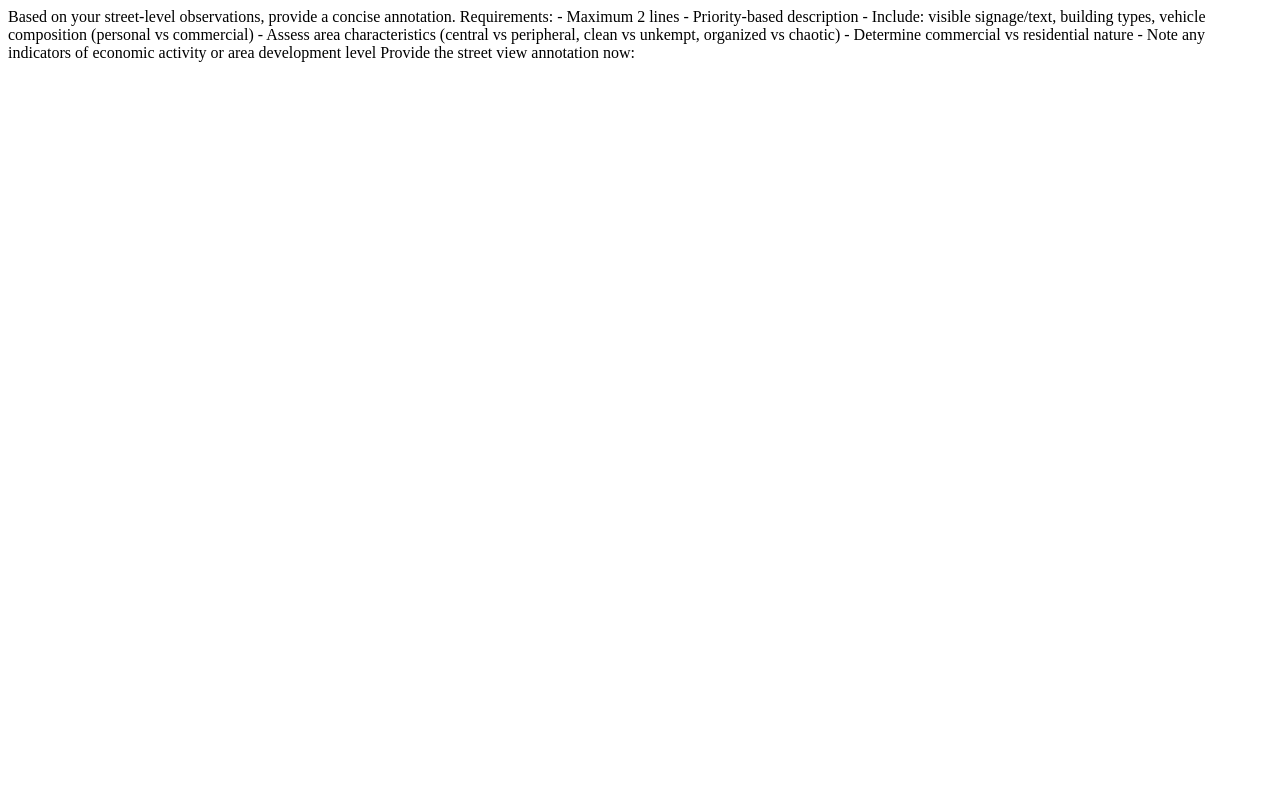
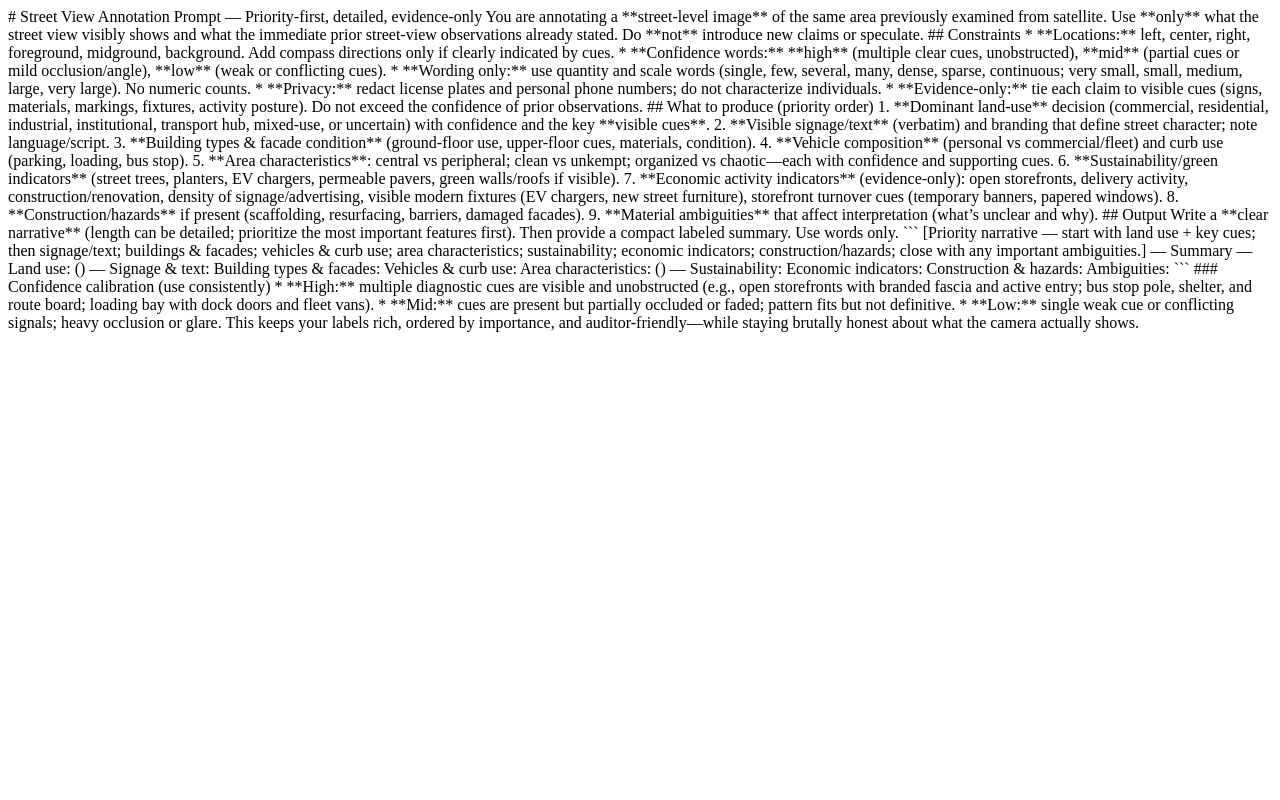
Before and after one commit to Earth-Observation-LLM/EOLLM, a Python web app: template src/prompts/templates/labeling/street_annotation.j2 in a window 1280 px wide. Run offline with Jinja, Linux system fonts and the light colour scheme; the template is opened without the code that fills it, so the values that code supplies are empty.

Commit message:
Revise street view annotation prompt to enhance clarity and detail. Introduced structured constraints and output requirements, emphasizing evidence-based observations and prioritization of key features. Updated guidance on confidence calibration and narrative construction for improved annotation quality.

````diff
--- a/src/prompts/templates/labeling/street_annotation.j2
+++ b/src/prompts/templates/labeling/street_annotation.j2
@@ -2,14 +2,53 @@
 {# Context variables:
    - None required (follows thinking step)
 #}
-Based on your street-level observations, provide a concise annotation.
+# Street View Annotation Prompt — Priority-first, detailed, evidence-only
 
-Requirements:
-- Maximum 2 lines
-- Priority-based description
-- Include: visible signage/text, building types, vehicle composition (personal vs commercial)
-- Assess area characteristics (central vs peripheral, clean vs unkempt, organized vs chaotic)
-- Determine commercial vs residential nature
-- Note any indicators of economic activity or area development level
+You are annotating a **street-level image** of the same area previously examined from satellite. Use **only** what the street view visibly shows and what the immediate prior street-view observations already stated. Do **not** introduce new claims or speculate.
 
-Provide the street view annotation now:
+## Constraints
+
+* **Locations:** left, center, right, foreground, midground, background. Add compass directions only if clearly indicated by cues.
+* **Confidence words:** **high** (multiple clear cues, unobstructed), **mid** (partial cues or mild occlusion/angle), **low** (weak or conflicting cues).
+* **Wording only:** use quantity and scale words (single, few, several, many, dense, sparse, continuous; very small, small, medium, large, very large). No numeric counts.
+* **Privacy:** redact license plates and personal phone numbers; do not characterize individuals.
+* **Evidence-only:** tie each claim to visible cues (signs, materials, markings, fixtures, activity posture). Do not exceed the confidence of prior observations.
+
+## What to produce (priority order)
+
+1. **Dominant land-use** decision (commercial, residential, industrial, institutional, transport hub, mixed-use, or uncertain) with confidence and the key **visible cues**.
+2. **Visible signage/text** (verbatim) and branding that define street character; note language/script.
+3. **Building types & facade condition** (ground-floor use, upper-floor cues, materials, condition).
+4. **Vehicle composition** (personal vs commercial/fleet) and curb use (parking, loading, bus stop).
+5. **Area characteristics**: central vs peripheral; clean vs unkempt; organized vs chaotic—each with confidence and supporting cues.
+6. **Sustainability/green indicators** (street trees, planters, EV chargers, permeable pavers, green walls/roofs if visible).
+7. **Economic activity indicators** (evidence-only): open storefronts, delivery activity, construction/renovation, density of signage/advertising, visible modern fixtures (EV chargers, new street furniture), storefront turnover cues (temporary banners, papered windows).
+8. **Construction/hazards** if present (scaffolding, resurfacing, barriers, damaged facades).
+9. **Material ambiguities** that affect interpretation (what’s unclear and why).
+
+## Output
+
+Write a **clear narrative** (length can be detailed; prioritize the most important features first). Then provide a compact labeled summary. Use words only.
+
+```
+[Priority narrative — start with land use + key cues; then signage/text; buildings & facades; vehicles & curb use; area characteristics; sustainability; economic indicators; construction/hazards; close with any important ambiguities.]
+
+— Summary —
+Land use: <classification> (<confidence>) — <key visible cues>
+Signage & text: <verbatim highlights + script/language where apparent>
+Building types & facades: <ground-floor use; upper-floor cues; materials; condition>
+Vehicles & curb use: <personal vs commercial mix; curb purpose; parking organization>
+Area characteristics: <central/peripheral; clean/unkempt; organized/chaotic> (<confidence>) — <supporting cues>
+Sustainability: <street trees/planters/EV chargers/permeable/green walls or roofs; or none noted>
+Economic indicators: <open shops/delivery activity/construction/advertising density/modern fixtures; evidence-only>
+Construction & hazards: <scaffolding/resurfacing/barriers/damage; or none>
+Ambiguities: <what remains unclear and why; directions/positions>
+```
+
+### Confidence calibration (use consistently)
+
+* **High:** multiple diagnostic cues are visible and unobstructed (e.g., open storefronts with branded fascia and active entry; bus stop pole, shelter, and route board; loading bay with dock doors and fleet vans).
+* **Mid:** cues are present but partially occluded or faded; pattern fits but not definitive.
+* **Low:** single weak cue or conflicting signals; heavy occlusion or glare.
+
+This keeps your labels rich, ordered by importance, and auditor-friendly—while staying brutally honest about what the camera actually shows.
````
